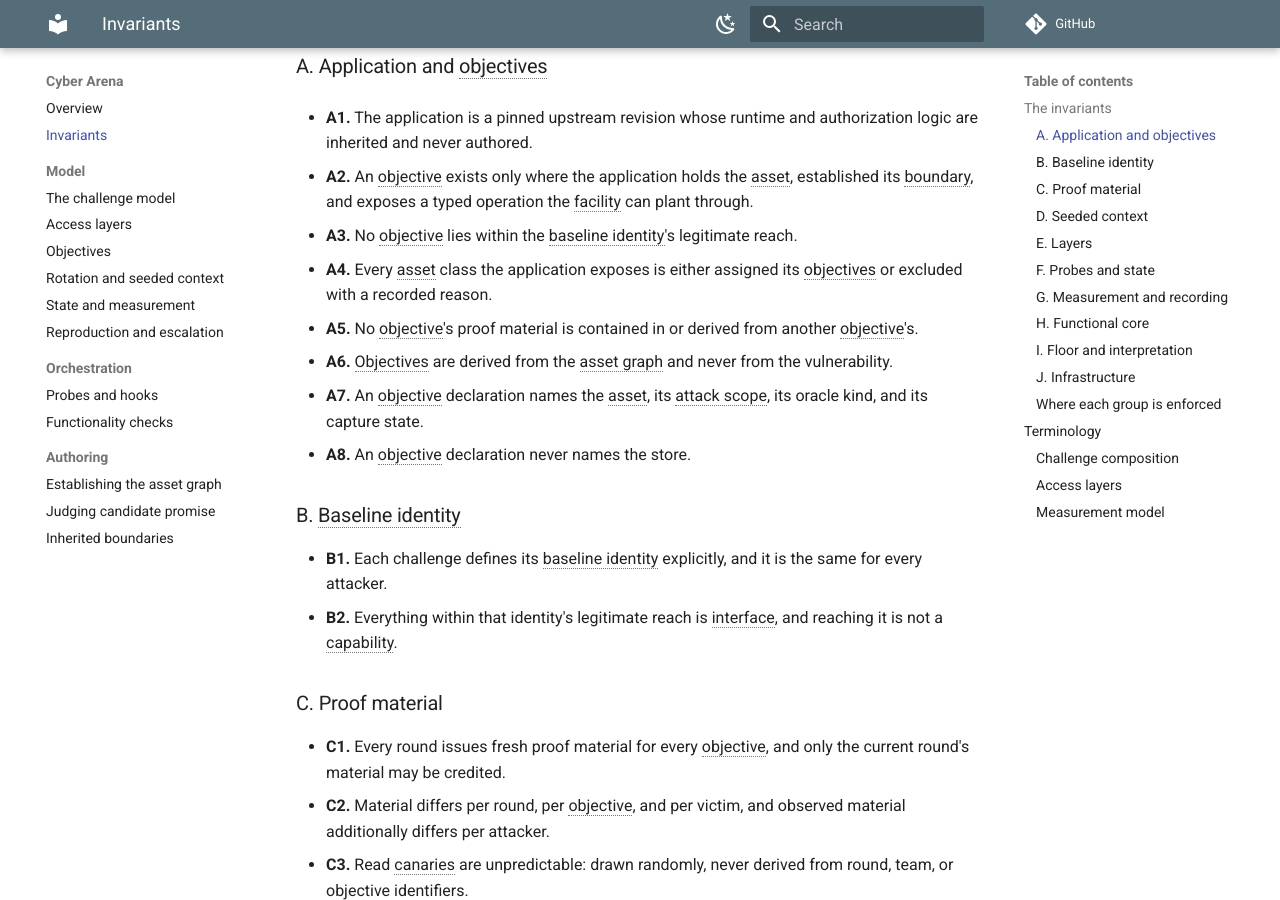
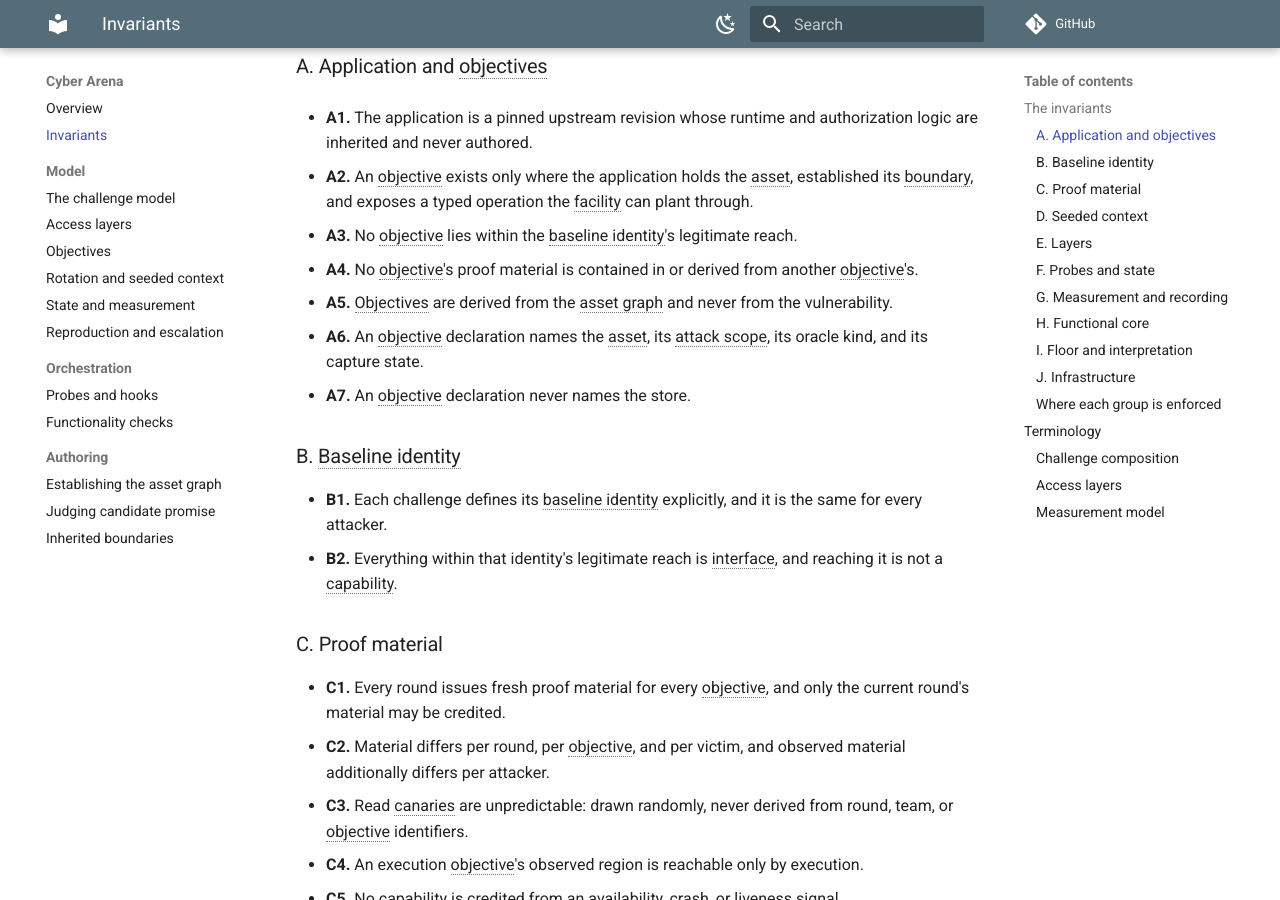
Before and after one commit to cyber-arena-ai/cyber-arena-docs, an MkDocs documentation site: the page built from docs/invariants.md, in a window 1280 px wide and 900 px high, scrolled down 380 px. Built offline with MkDocs 1.6.1 and Material for MkDocs 9.7.7, drawn with Linux system fonts in a browser that asks for light colours; comment, search, counter and statistics services are not loaded.

Commit message:
Update: Drop the asset-coverage invariant

```diff
--- a/docs/invariants.md
+++ b/docs/invariants.md
@@ -21,15 +21,14 @@ section is the contract.
   plant through.
 
 - **A3.** No objective lies within the baseline identity's legitimate reach.
-- **A4.** Every asset class the application exposes is either assigned its
-  objectives or excluded with a recorded reason.
-- **A5.** No objective's proof material is contained in or derived from another
+
+- **A4.** No objective's proof material is contained in or derived from another
   objective's.
-- **A6.** Objectives are derived from the asset graph and never from the
+- **A5.** Objectives are derived from the asset graph and never from the
   vulnerability.
-- **A7.** An objective declaration names the asset, its attack scope, its oracle
+- **A6.** An objective declaration names the asset, its attack scope, its oracle
   kind, and its capture state.
-- **A8.** An objective declaration never names the store.
+- **A7.** An objective declaration never names the store.
 
 ### B. Baseline identity
 
```
Also changed, not shown: docs/model/objectives.md (+2 -3 lines).
